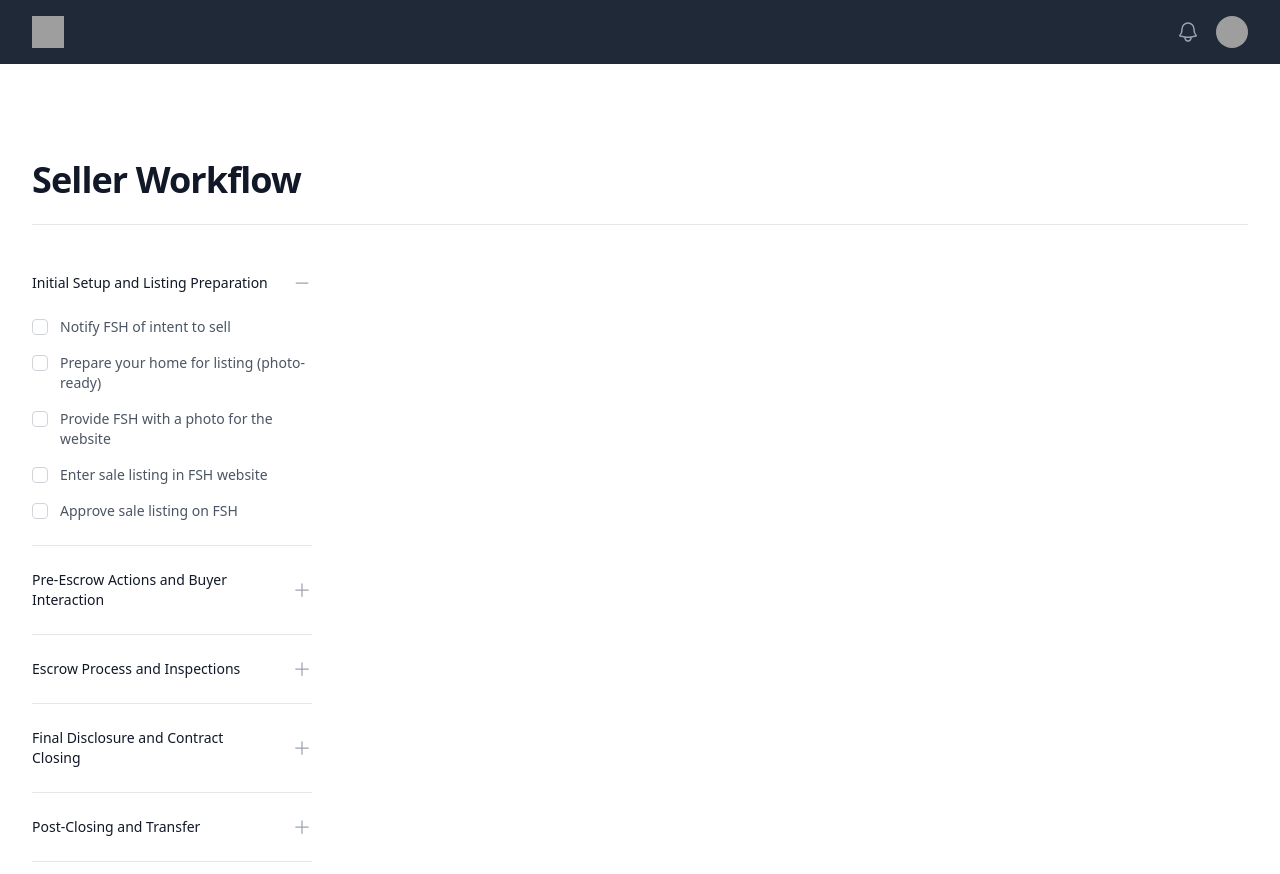
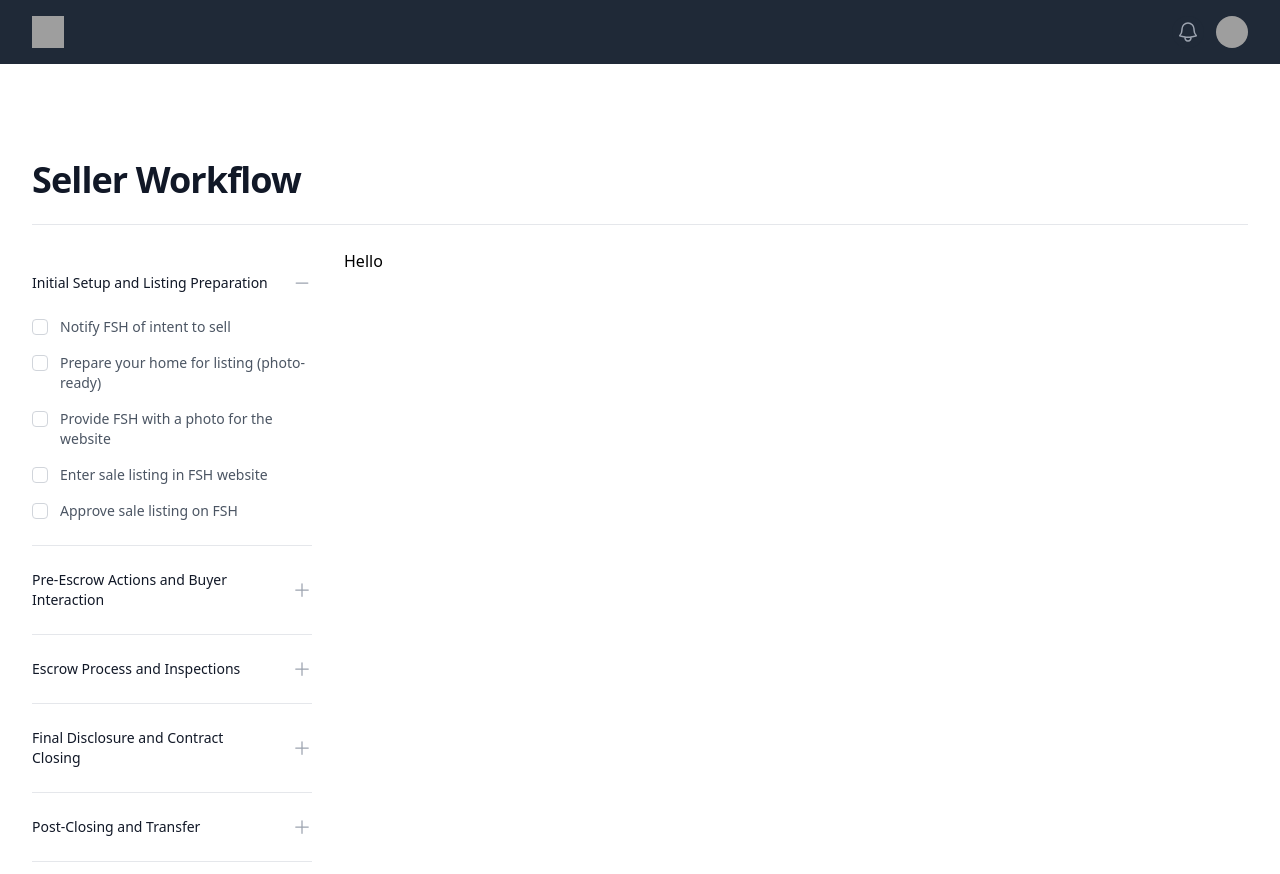
Before and after one commit to 7gb-RAM/homekey-frontend, a React (Create React App) app in the folder homekey-frontend/: page /seller_workflow in a window 1280 px wide. Shown: the top 874 px of the page. Built offline with nearby package versions, Linux system fonts and the light colour scheme; grey boxes are pictures that could not be loaded.

Commit message:
+fix: steps component children prop

```diff
--- a/homekey-frontend/src/components/steps.js
+++ b/homekey-frontend/src/components/steps.js
@@ -2,7 +2,7 @@ import { Header } from "./header";
 import MobileDailog from "./mobile_drawer";
 import { StepItem } from "./step_item";
 
-export function Steps({steps, mobileFiltersOpen, setMobileFiltersOpen,isDisclosureDisabled, currentStep }) {
+export function Steps({steps, mobileFiltersOpen, setMobileFiltersOpen,isDisclosureDisabled, currentStep, children }) {
 
   const getStepsForm = ({ isMobile }) => {
     return (
@@ -28,7 +28,9 @@ export function Steps({steps, mobileFiltersOpen, setMobileFiltersOpen,isDisclosu
               {getStepsForm({ isMobile: false })}
 
               {/* Main content */}
-              <div className="lg:col-span-3">{/* Your content */}</div>
+              <div className="lg:col-span-3">
+                {children}
+              </div>
             </div>
           </section>
         </main>
--- a/homekey-frontend/src/pages/seller_workflow/index.js
+++ b/homekey-frontend/src/pages/seller_workflow/index.js
@@ -122,7 +122,7 @@ const initialStepsState = [
   },
 ];
 
-export default function SellerWorkflow({ initialStep = 1, children }) {
+export default function SellerWorkflow({ initialStep = 1 }) {
   const [mobileFiltersOpen, setMobileFiltersOpen] = useState(false);
   const [currentStep, setCurrentStep] = useState(initialStep);
   const [steps, setSteps] = useState(initialStepsState);
@@ -140,6 +140,7 @@ export default function SellerWorkflow({ initialStep = 1, children }) {
       currentStep={currentStep}
     >
       {/* children will come here */}
+      Hello
     </Steps>
   );
 }
```
